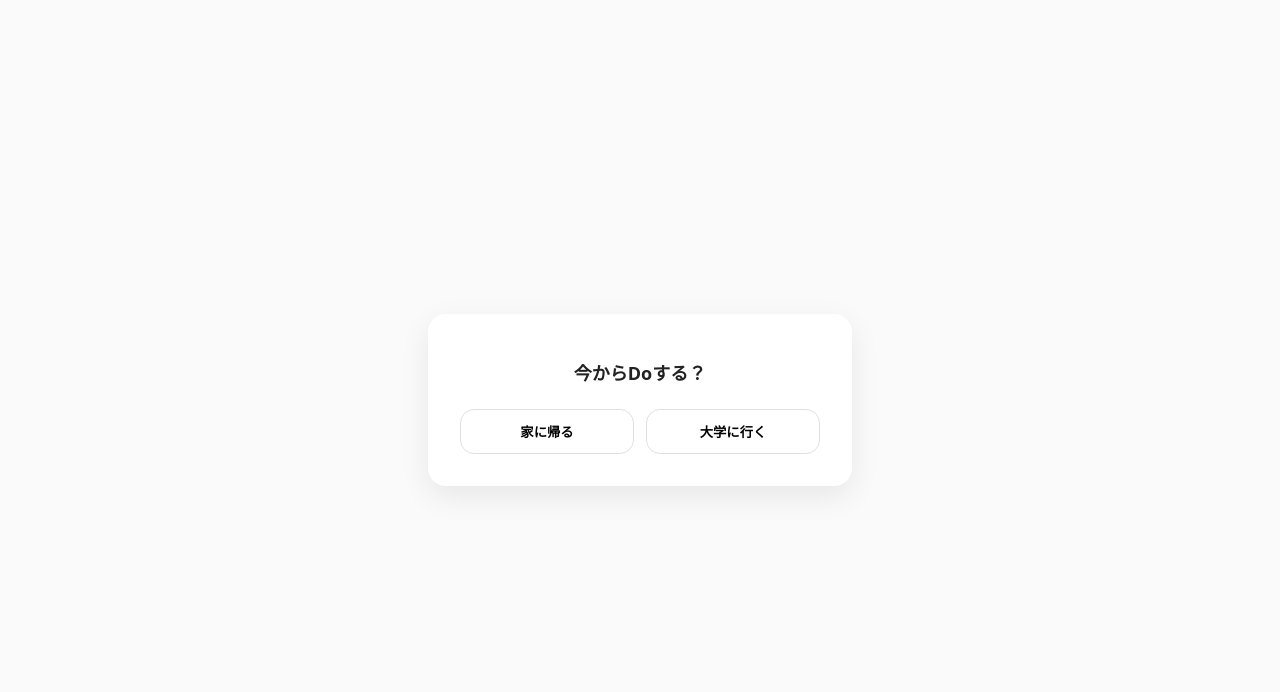
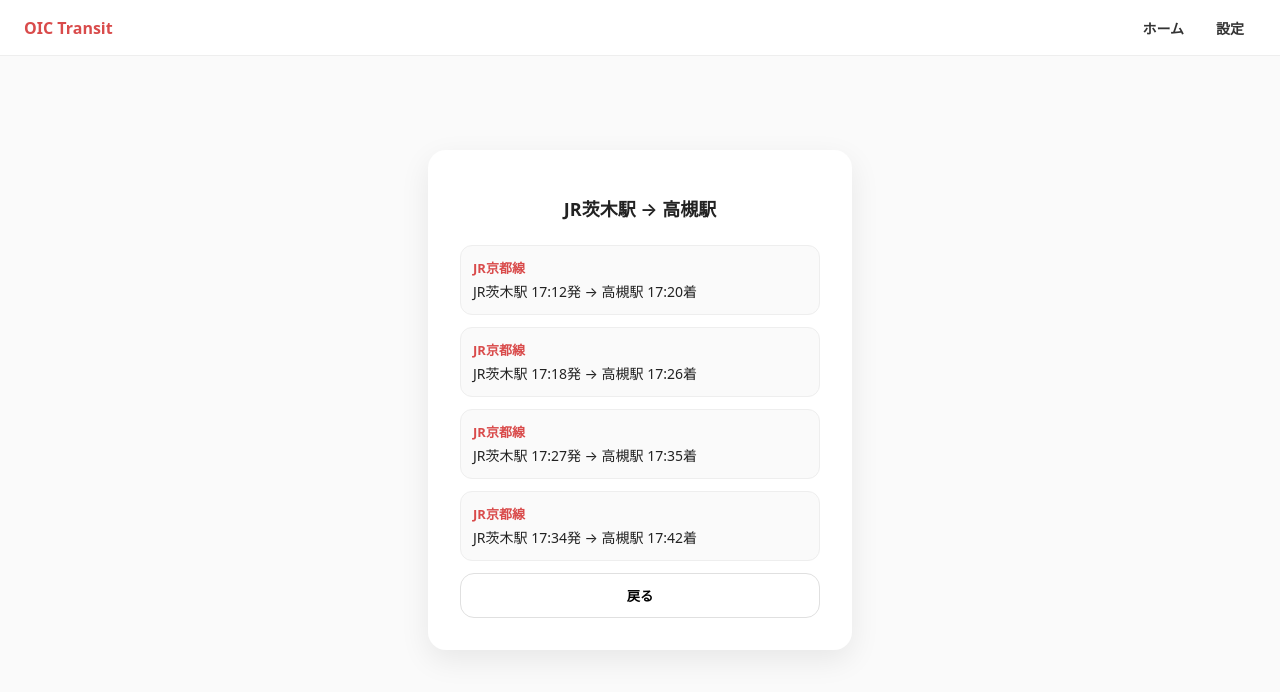
Before and after one commit to subeansp/pop, a website built with Vite: page frontend/index.html in a window 1280 px wide. Both pictures are taken after a click on the button "家に帰る". Built offline with nearby package versions, Linux system fonts and the light colour scheme.

Commit message:
駅間の仮データ表示

```diff
--- a/frontend/src/main.js
+++ b/frontend/src/main.js
@@ -1,5 +1,113 @@
+const app = document.getElementById("app");
 
-const app = document.getElementById("app");
+// 最寄り駅設定
+const userSettings = {
+  homeStation: "高槻駅",
+  campusStation: "JR茨木駅",
+};
+
+// 仮データ
+const trainData = {
+  toHome: [
+    {
+      from: "JR茨木駅",
+      to: "高槻駅",
+      depart: "17:12",
+      arrive: "17:20",
+      line: "JR京都線",
+    },
+    {
+      from: "JR茨木駅",
+      to: "高槻駅",
+      depart: "17:18",
+      arrive: "17:26",
+      line: "JR京都線",
+    },
+    {
+      from: "JR茨木駅",
+      to: "高槻駅",
+      depart: "17:27",
+      arrive: "17:35",
+      line: "JR京都線",
+    },
+    {
+      from: "JR茨木駅",
+      to: "高槻駅",
+      depart: "17:34",
+      arrive: "17:42",
+      line: "JR京都線",
+    },
+  ],
+  toCampus: [
+    {
+      from: "高槻駅",
+      to: "JR茨木駅",
+      depart: "08:10",
+      arrive: "08:18",
+      line: "JR京都線",
+    },
+    {
+      from: "高槻駅",
+      to: "JR茨木駅",
+      depart: "08:17",
+      arrive: "08:25",
+      line: "JR京都線",
+    },
+    {
+      from: "高槻駅",
+      to: "JR茨木駅",
+      depart: "08:25",
+      arrive: "08:33",
+      line: "JR京都線",
+    },
+    {
+      from: "高槻駅",
+      to: "JR茨木駅",
+      depart: "08:34",
+      arrive: "08:42",
+      line: "JR京都線",
+    },
+  ],
+};
+
+// メニューバー作成
+const menuBar = document.createElement("header");
+menuBar.className = "menu-bar";
+
+const appName = document.createElement("div");
+appName.className = "app-name";
+appName.textContent = "OIC Transit";
+
+appName.onclick = () => {
+  showHome();
+};
+
+const nav = document.createElement("nav");
+nav.className = "nav-menu";
+
+const homeMenuBtn = document.createElement("button");
+homeMenuBtn.className = "menu-btn";
+homeMenuBtn.textContent = "ホーム";
+
+const settingMenuBtn = document.createElement("button");
+settingMenuBtn.className = "menu-btn";
+settingMenuBtn.textContent = "設定";
+
+homeMenuBtn.onclick = () => {
+  showHome();
+};
+
+settingMenuBtn.onclick = () => {
+  alert("設定画面はあとで作る");
+};
+
+nav.appendChild(homeMenuBtn);
+nav.appendChild(settingMenuBtn);
+
+menuBar.appendChild(appName);
+menuBar.appendChild(nav);
+
+app.appendChild(menuBar);
 
 // カード作成
 const card = document.createElement("div");
@@ -7,9 +115,8 @@ card.className = "card";
 
 // タイトル
 const title = document.createElement("h1");
-title.textContent = "今からDoする？";
 
-// ボタンの箱
+// ボタン・内容の箱
 const group = document.createElement("div");
 group.className = "button-group";
 
@@ -21,20 +128,58 @@ homeBtn.textContent = "家に帰る";
 const uniBtn = document.createElement("button");
 uniBtn.textContent = "大学に行く";
 
-// クリックイベント（仮）
+function showHome() {
+  title.textContent = "今からDoする？";
+  group.className = "button-group";
+  group.innerHTML = "";
+
+  group.appendChild(homeBtn);
+  group.appendChild(uniBtn);
+}
+
+function showTrainInfo(type) {
+  const trains = trainData[type];
+
+  if (type === "toHome") {
+    title.textContent = `${userSettings.campusStation} → ${userSettings.homeStation}`;
+  } else {
+    title.textContent = `${userSettings.homeStation} → ${userSettings.campusStation}`;
+  }
+
+  group.className = "train-list";
+  group.innerHTML = "";
+
+  trains.forEach((train) => {
+    const item = document.createElement("div");
+    item.className = "train-item";
+
+    item.innerHTML = `
+      <div class="train-line">${train.line}</div>
+      <div class="train-time">
+        ${train.from} ${train.depart}発 → ${train.to} ${train.arrive}着
+      </div>
+    `;
+
+    group.appendChild(item);
+  });
+
+  const backBtn = document.createElement("button");
+  backBtn.textContent = "戻る";
+  backBtn.onclick = showHome;
+
+  group.appendChild(backBtn);
+}
+
 homeBtn.onclick = () => {
-  alert("家に帰るを選択");
+  showTrainInfo("toHome");
 };
 
 uniBtn.onclick = () => {
-  alert("大学に行くを選択");
+  showTrainInfo("toCampus");
 };
-
-// まとめる
-group.appendChild(homeBtn);
-group.appendChild(uniBtn);
 
 card.appendChild(title);
 card.appendChild(group);
+app.appendChild(card);
 
-app.appendChild(card);
+showHome();
--- a/frontend/src/style.css
+++ b/frontend/src/style.css
@@ -7,7 +7,7 @@ body {
 
 /* 全体中央配置 */
 #app {
-  height: 100vh;
+  min-height: 100vh;
   display: flex;
   justify-content: center;
   align-items: center;
@@ -67,3 +67,74 @@ button:hover {
   background: #c43f3f;
   color: white;
 }
+
+.train-list {
+  display: flex;
+  flex-direction: column;
+  gap: 12px;
+}
+
+.train-item {
+  padding: 12px;
+  border: 1px solid #eee;
+  border-radius: 12px;
+  text-align: left;
+  background: #fafafa;
+}
+
+.train-line {
+  font-size: 13px;
+  font-weight: 700;
+  color: #d94b4b;
+  margin-bottom: 4px;
+}
+
+.train-time {
+  font-size: 14px;
+  line-height: 1.5;
+}
+
+/* メニューバー */
+.menu-bar {
+  position: fixed;
+  top: 0;
+  left: 0;
+  width: 100%;
+  height: 56px;
+  padding: 0 24px;
+  box-sizing: border-box;
+  background: white;
+  border-bottom: 1px solid #eee;
+  display: flex;
+  justify-content: space-between;
+  align-items: center;
+  z-index: 10;
+}
+
+.app-name {
+  font-size: 16px;
+  font-weight: 700;
+  color: #d94b4b;
+  cursor: pointer;
+}
+
+.nav-menu {
+  display: flex;
+  gap: 8px;
+}
+
+.menu-btn {
+  flex: none;
+  padding: 8px 12px;
+  border-radius: 10px;
+  border: none;
+  background: transparent;
+  color: #333;
+  font-size: 14px;
+}
+
+.menu-btn:hover {
+  background: #f5f5f5;
+  color: #d94b4b;
+  transform: none;
+}
```
